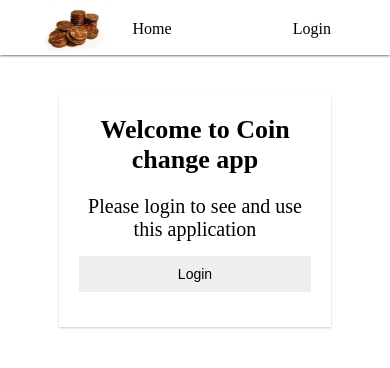
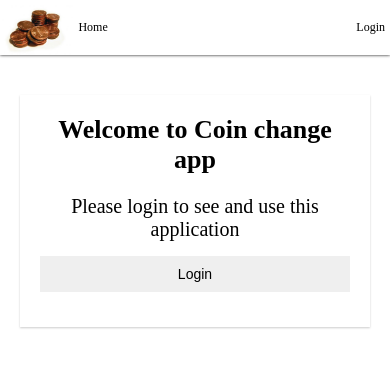
Before and after one commit to khizaruddins/ng-coin-change, an Angular app: page / in a window 390 px wide. Shown: the top 368 px of the page. Built offline with nearby package versions, Linux system fonts and the light colour scheme.

Commit message:
responsive changes

```diff
--- a/src/app/nav/nav.component.scss
+++ b/src/app/nav/nav.component.scss
@@ -7,6 +7,12 @@
     li{
       list-style: none;
       padding: 2rem;
+      @media (max-width: 540px){
+        &{
+          padding: 2rem .5rem;
+          font-size: 1.2rem;
+        }
+      }
 
       a{
         text-decoration: none;
--- a/src/styles.scss
+++ b/src/styles.scss
@@ -21,6 +21,11 @@ p{
   display: block;
   width: 80%;
   margin: 0 auto;
+  @media (max-width: 540px){
+    &{
+      width: 100%;
+    }
+  }
 }
 
 .mt-20{
@@ -117,6 +122,11 @@ table{
       th{
         border: 1px solid #ccc;
         padding: 1rem 5rem;
+        @media (max-width:540px){
+          &{
+            padding: 1rem;
+          }
+        }
       }
     }
   }
@@ -125,6 +135,11 @@ table{
       td{
         border: 1px solid #ccc;
         padding: 1rem 5rem;
+        @media (max-width:540px){
+          &{
+            padding: 1rem;
+          }
+        }
       }
     }
   }
```
